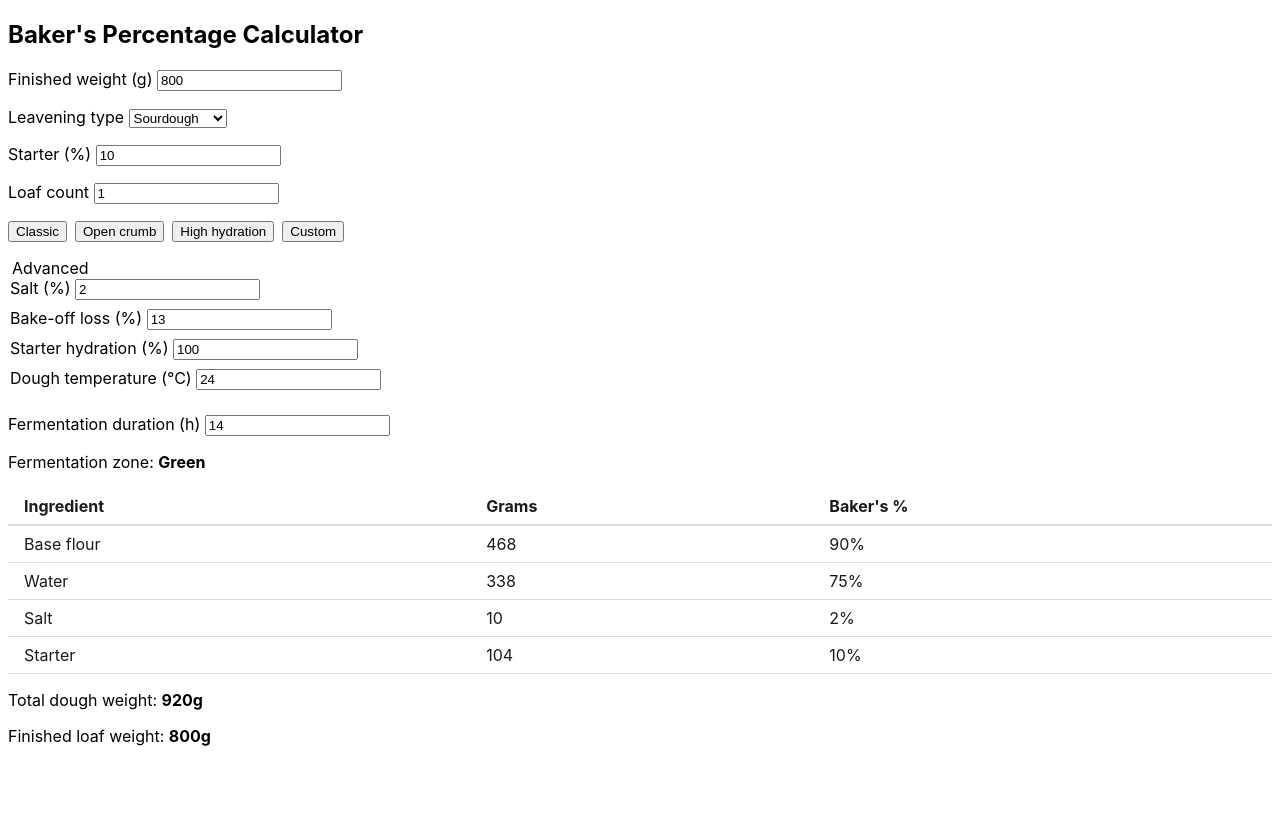
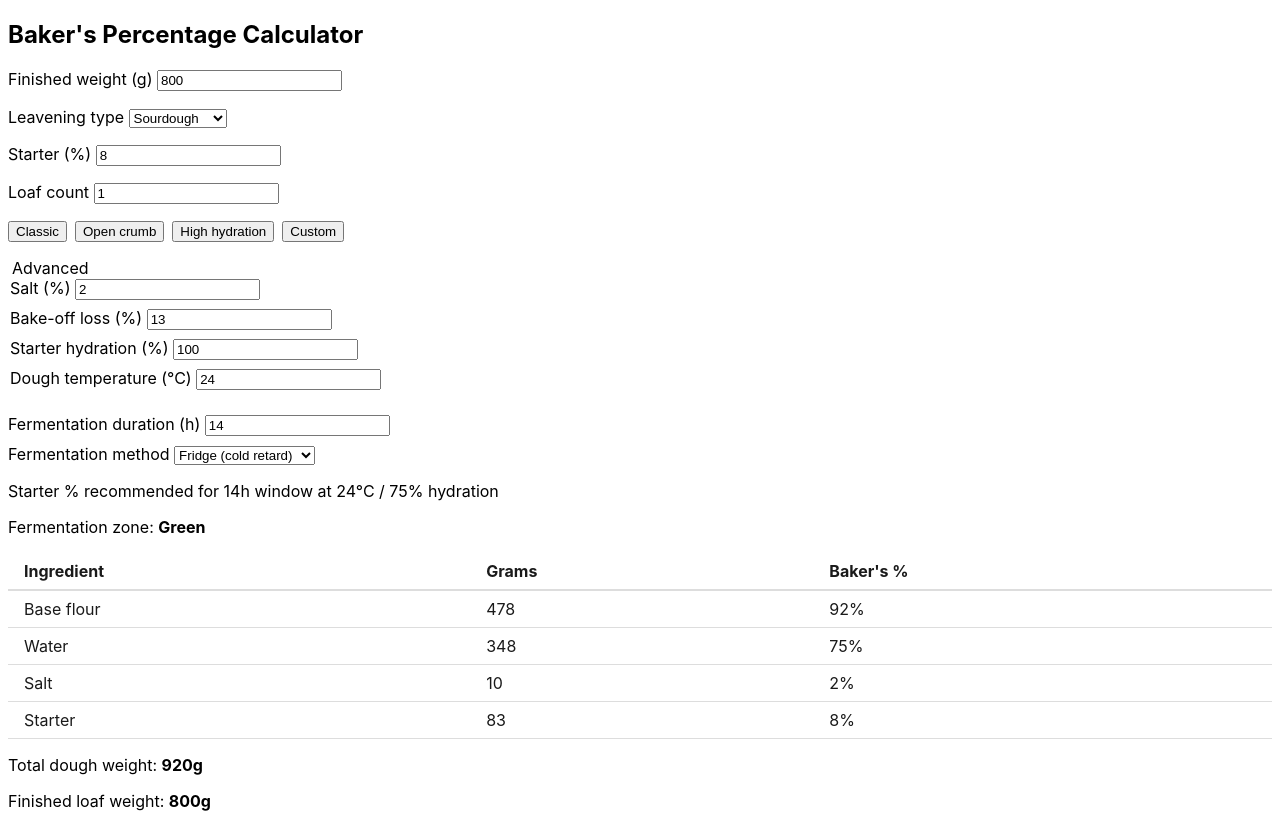
Before and after one commit to nymann/bakers-percentage, a React (Vite) app: page / in a window 1280 px wide. Before the commit the page ends 800 px from the top, so only its background shows below. Built offline with nearby package versions, Linux system fonts and the light colour scheme.

Commit message:
Implement story 06 scenarios 05-06-08: override and reset starter %
useStarterRecommendation hook manages recommended/overridden starter %
and method. UI shows recommendation note, method selector, and "Use
recommended" link. Feature flag: auto-recommend-starter-percent.

```diff
--- a/src/App.tsx
+++ b/src/App.tsx
@@ -8,6 +8,7 @@ const featureFlags = createInMemoryFeatureFlags({
   'validate-basic-inputs': true,
   'manual-starter-percent': true,
   'fermentation-zone-feedback': true,
+  'auto-recommend-starter-percent': true,
 })
 
 export function App() {
--- a/src/adapters/driving/RecipeCalculator.tsx
+++ b/src/adapters/driving/RecipeCalculator.tsx
@@ -1,8 +1,10 @@
-import { useRef, useState } from 'react'
+import { useEffect, useRef, useState } from 'react'
 import { useRecipeCalculator } from '../../application/use-cases/useRecipeCalculator'
 import { useFermentationZone } from '../../application/use-cases/useFermentationZone'
+import { useStarterRecommendation } from '../../application/use-cases/useStarterRecommendation'
 import type { YeastType } from '../../domain/Recipe'
 import type { LeavingType } from '../../domain/SourdoughRecipe'
+import type { FermentationMethod } from '../../domain/StarterRecommendation'
 import { HYDRATION_PRESETS } from '../../domain/Hydration'
 import type { ClampResult } from '../../domain/InputRanges'
 import { useFeatureFlag } from '../../feature-flags'
@@ -203,8 +205,24 @@ function RecipeCalculatorView() {
   const hydrationPresetEnabled = useFeatureFlag('hydration-preset')
   const validationEnabled = useFeatureFlag('validate-basic-inputs')
   const fermentationZoneEnabled = useFeatureFlag('fermentation-zone-feedback')
+  const autoRecommendEnabled = useFeatureFlag('auto-recommend-starter-percent')
 
   const fermentation = useFermentationZone(doughTemperature, hydration)
+
+  const recommendation = useStarterRecommendation({
+    totalHours: fermentation.duration,
+    doughTempC: doughTemperature,
+    hydration,
+    starterHydration,
+  })
+
+  const autoRecommendActive = autoRecommendEnabled && leavingType === 'sourdough'
+
+  useEffect(() => {
+    if (autoRecommendActive) {
+      changeStarterPercent(recommendation.effectivePercent)
+    }
+  }, [autoRecommendActive, recommendation.effectivePercent, changeStarterPercent])
 
   const weightInput = useNumberInput(
     recipe.finishedWeightPerLoaf,
@@ -217,9 +235,17 @@ function RecipeCalculatorView() {
   const bakeOffLossInput = useNumberInput(Math.round(bakeOffLoss * 100), (n) =>
     changeBakeOffLoss(n / 100),
   )
-  const starterPercentInput = useNumberInput(Math.round(starterPercent * 100), (n) =>
-    changeStarterPercent(n / 100), leavingType,
-  )
+  const handleStarterPercentChange = (n: number) => {
+    if (autoRecommendActive) {
+      recommendation.overrideStarterPercent(n / 100)
+    } else {
+      changeStarterPercent(n / 100)
+    }
+  }
+  const starterPercentResetKey = autoRecommendActive
+    ? `${leavingType}-${starterPercent}`
+    : leavingType
+  const starterPercentInput = useNumberInput(Math.round(starterPercent * 100), handleStarterPercentChange, starterPercentResetKey)
   const starterHydrationInput = useNumberInput(Math.round(starterHydration * 100), (n) =>
     changeStarterHydration(n / 100), leavingType,
   )
@@ -400,6 +426,35 @@ function RecipeCalculatorView() {
             </label>
             {validationEnabled && <ClampNote result={fermentation.clampNote} />}
           </div>
+          {autoRecommendActive && (
+            <>
+              <div style={{ marginBottom: tokens.spacing.sm }}>
+                <label>
+                  Fermentation method{' '}
+                  <select
+                    value={recommendation.effectiveMethod}
+                    onChange={(e) => recommendation.overrideMethod(e.target.value as FermentationMethod)}
+                  >
+                    <option value="same-day">Counter (same-day)</option>
+                    <option value="cold-retard">Fridge (cold retard)</option>
+                  </select>
+                </label>
+              </div>
+              <p role="note">
+                {recommendation.isOverridden
+                  ? `Manual override (recommended: ${Math.round(recommendation.recommendedPercent * 100)}%)`
+                  : `Starter % recommended for ${fermentation.duration}h window at ${doughTemperature}°C / ${Math.round(hydration * 100)}% hydration`}
+              </p>
+              {recommendation.hasAnyOverride && (
+                <button
+                  onClick={() => recommendation.useRecommended()}
+                  style={{ background: 'none', border: 'none', color: tokens.colors.textMuted, textDecoration: 'underline', cursor: 'pointer', padding: 0 }}
+                >
+                  Use recommended
+                </button>
+              )}
+            </>
+          )}
           <p role="status">
             Fermentation zone:{' '}
             <strong>{fermentation.zone.charAt(0).toUpperCase() + fermentation.zone.slice(1)}</strong>
--- /dev/null
+++ b/src/application/use-cases/useStarterRecommendation.ts
@@ -0,0 +1,69 @@
+import { useCallback, useMemo, useState } from 'react'
+import {
+  recommendStarterPercent,
+  type FermentationMethod,
+  type FermentationWindow,
+} from '../../domain/StarterRecommendation'
+
+export function useStarterRecommendation(window: FermentationWindow) {
+  const [percentOverride, setPercentOverride] = useState<number | null>(null)
+  const [methodOverride, setMethodOverride] = useState<FermentationMethod | null>(null)
+
+  const autoResult = useMemo(
+    () => recommendStarterPercent(window),
+    [window.totalHours, window.doughTempC, window.hydration, window.starterHydration],
+  )
+
+  const effectiveMethod = methodOverride ?? autoResult.method
+
+  const recommendation = useMemo(() => {
+    if (methodOverride && methodOverride !== autoResult.method) {
+      return recommendStarterPercent({ ...window, totalHours: window.totalHours })
+    }
+    return autoResult
+  }, [autoResult, methodOverride, window.totalHours, window.doughTempC, window.hydration, window.starterHydration])
+
+  const recommendedPercent = useMemo(() => {
+    if (methodOverride === null || methodOverride === autoResult.method) {
+      return autoResult.starterPercent
+    }
+    // Recalculate with the overridden method by using a synthetic window
+    // that forces the desired method selection
+    if (methodOverride === 'same-day') {
+      return recommendStarterPercent({ ...window, totalHours: Math.min(window.totalHours, 12) }).starterPercent
+    }
+    return recommendStarterPercent({ ...window, totalHours: Math.max(window.totalHours, 13) }).starterPercent
+  }, [autoResult, methodOverride, window.totalHours, window.doughTempC, window.hydration, window.starterHydration])
+
+  const isOverridden = percentOverride !== null
+  const isMethodOverridden = methodOverride !== null
+  const hasAnyOverride = isOverridden || isMethodOverridden
+  const effectivePercent = percentOverride ?? recommendedPercent
+
+  const overrideStarterPercent = useCallback((percent: number) => {
+    setPercentOverride(percent)
+  }, [])
+
+  const overrideMethod = useCallback((method: FermentationMethod) => {
+    setMethodOverride(method)
+    setPercentOverride(null)
+  }, [])
+
+  const useRecommended = useCallback(() => {
+    setPercentOverride(null)
+    setMethodOverride(null)
+  }, [])
+
+  return {
+    autoMethod: autoResult.method,
+    effectiveMethod,
+    recommendedPercent,
+    effectivePercent,
+    isOverridden,
+    isMethodOverridden,
+    hasAnyOverride,
+    overrideStarterPercent,
+    overrideMethod,
+    useRecommended,
+  }
+}
```
Also changed, not shown: 2 other files (tests, documents, lock files or other folders).
